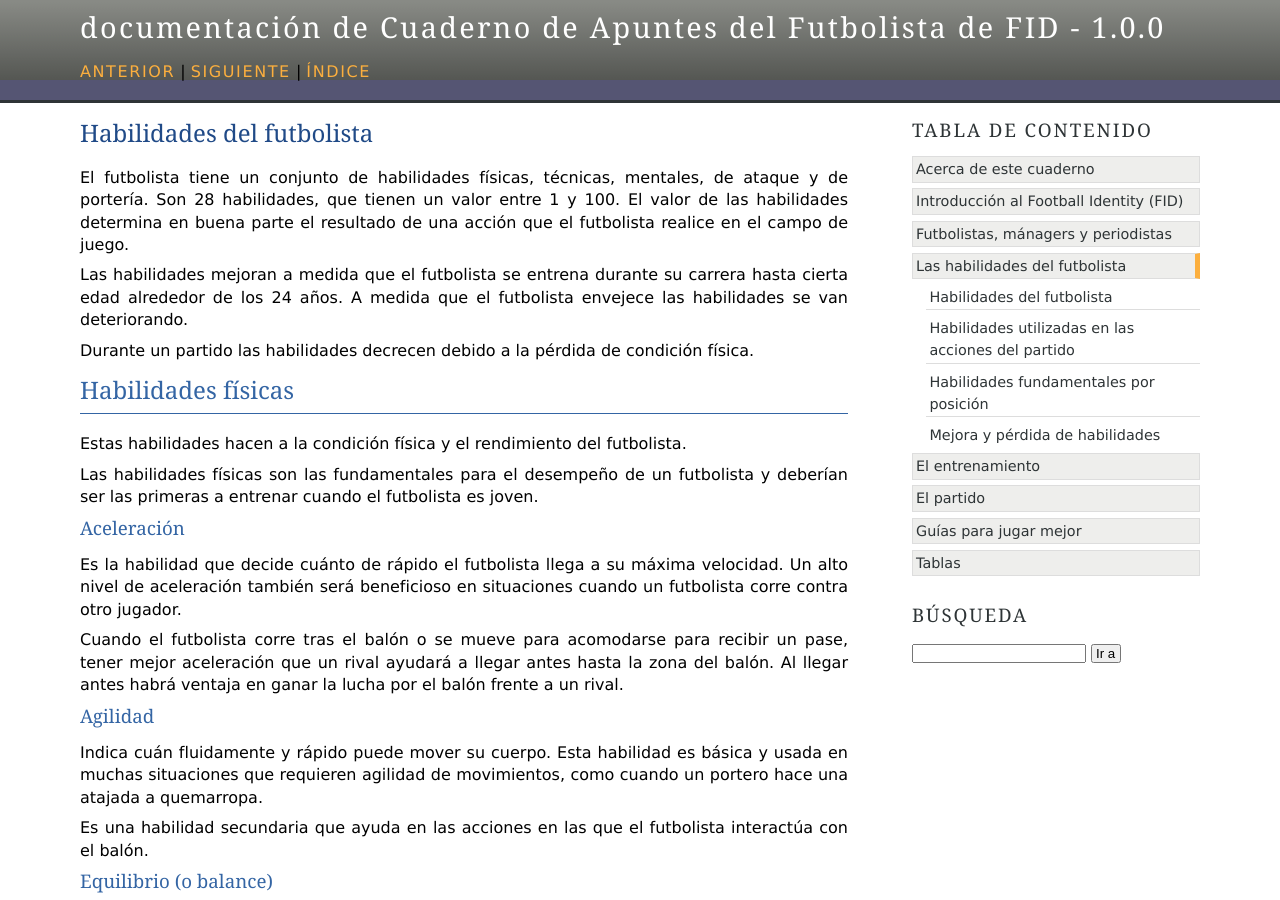
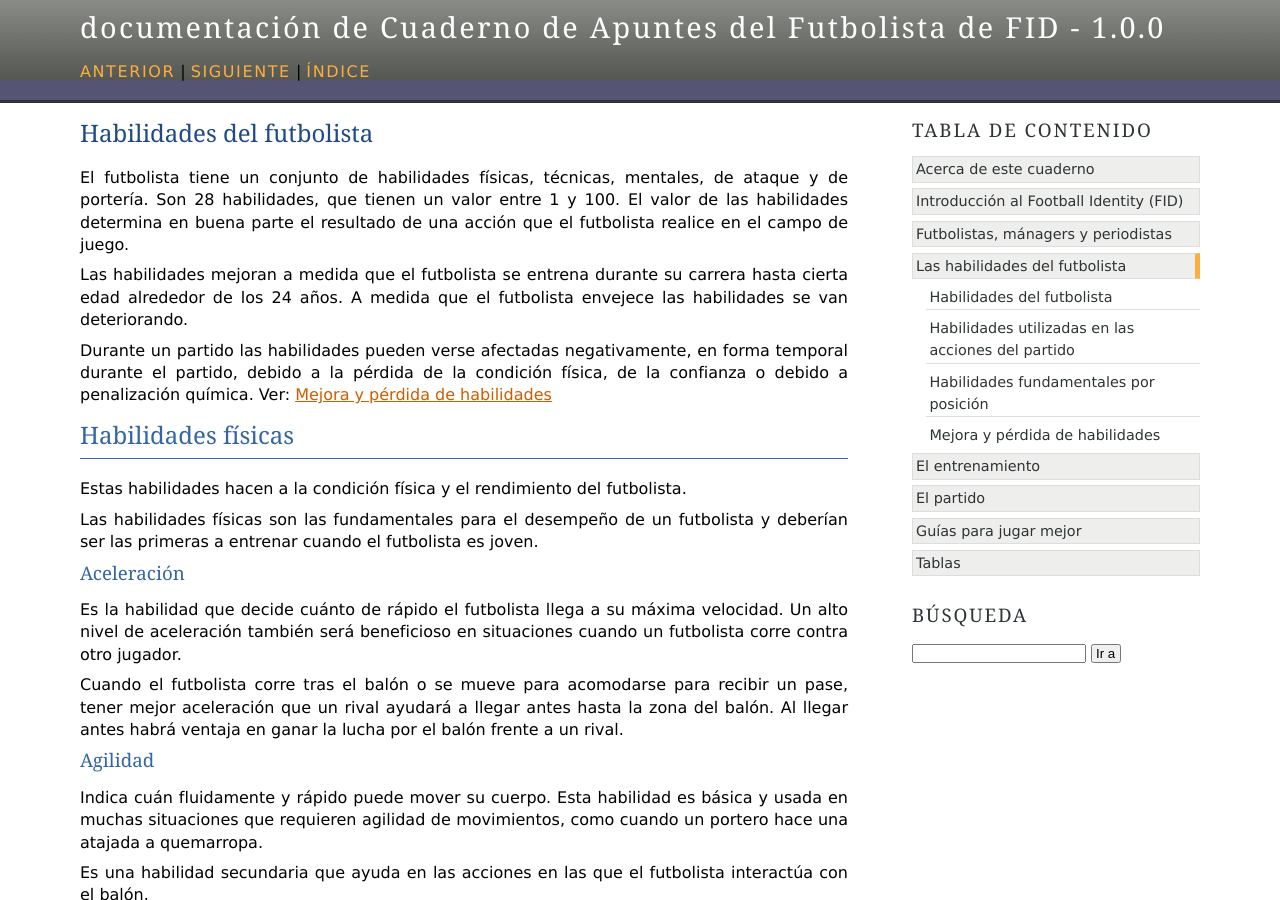
Before and after one commit to uyke/apuntes-futbolista-fid, a Sphinx documentation site: the page built from source/fut-habilidades.rst, in a window 1280 px wide and 900 px high. Built offline with Sphinx 7.4.7, drawn with Linux system fonts in a browser that asks for light colours.

Commit message:
Corregir issue#3

```diff
--- a/source/fut-habilidades.rst
+++ b/source/fut-habilidades.rst
@@ -5,7 +5,7 @@ El futbolista tiene un conjunto de habilidades físicas, técnicas, mentales, de
 
 Las habilidades mejoran a medida que el futbolista se entrena durante su carrera hasta cierta edad alrededor de los 24 años. A medida que el futbolista envejece las habilidades se van deteriorando.
 
-Durante un partido las habilidades decrecen debido a la pérdida de condición física.
+Durante un partido las habilidades pueden verse afectadas negativamente, en forma temporal durante el partido, debido a la pérdida de la condición física, de la confianza o debido a penalización química. Ver: :doc:`fut-habilidades-mejora-perdida`
 
 
 
```
